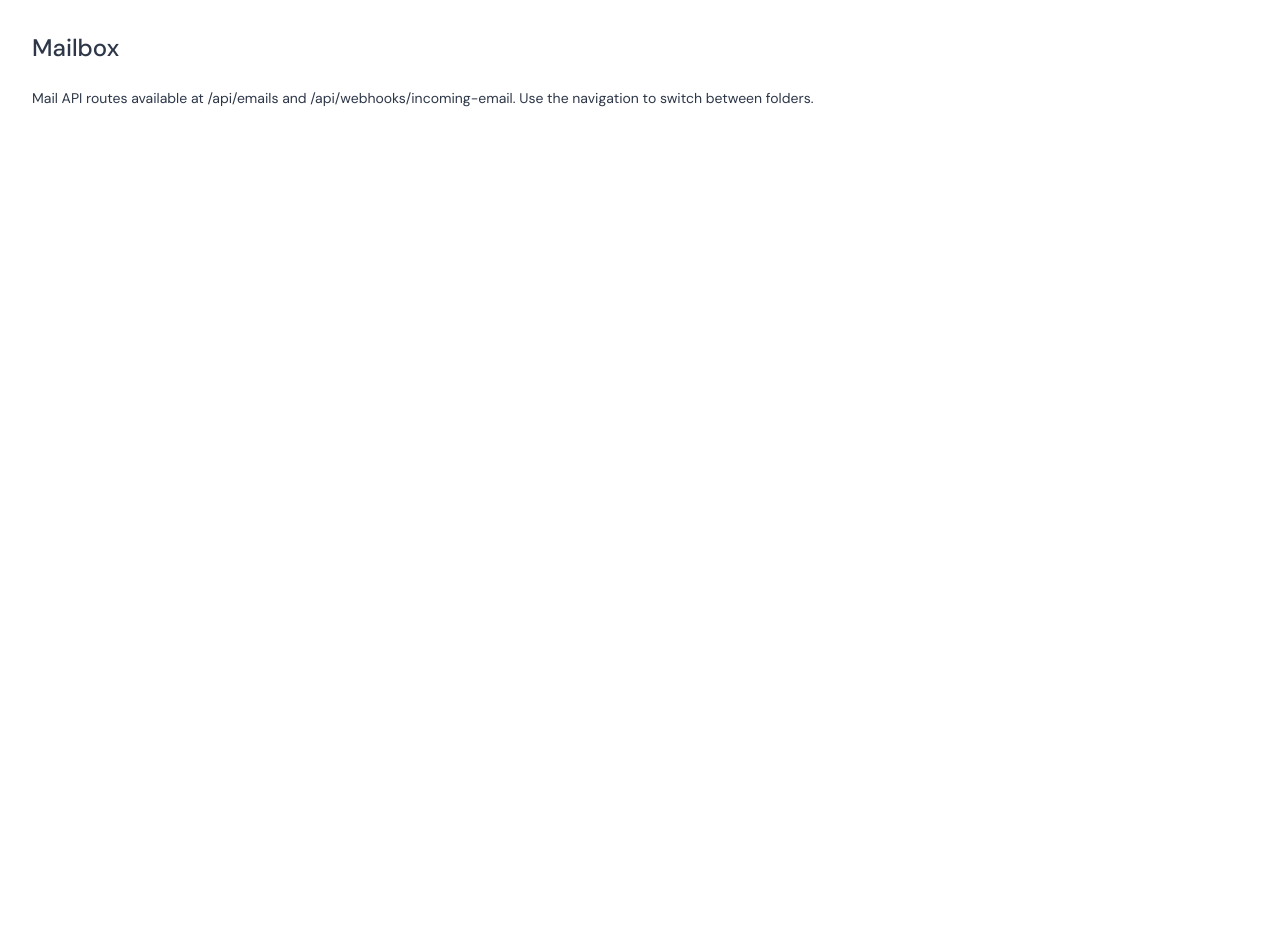
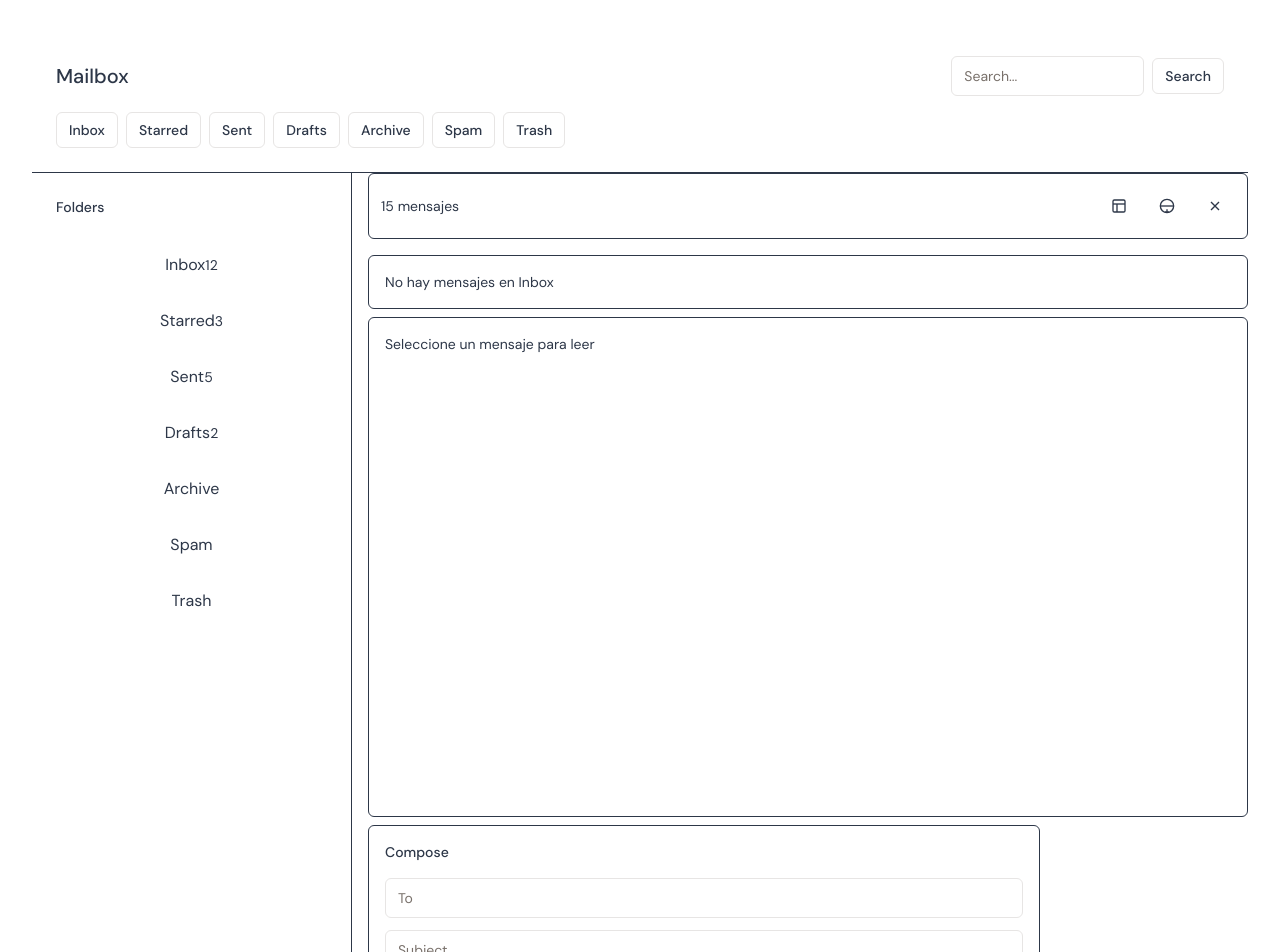
Before and after one commit to Airhonreality/criminon.org.co, a Next.js app: page /mail in a window 1280 px wide. Shown: the top 952 px of the page. Before the commit the page ends 800 px from the top, so only its background shows below. Built offline with nearby package versions, Linux system fonts and the light colour scheme; no server answers; a web font is replaced by a local one.

Commit message:
feat: mail phase 5 UI components - layout, header, sidebar, toolbar, composer

```diff
--- a/src/app/mail/page.tsx
+++ b/src/app/mail/page.tsx
@@ -1,11 +1,5 @@
+import MailLayout from "@/components/mail/MailLayout";
+
 export default function MailPage() {
-  return (
-    <main className="min-h-screen bg-background p-6 md:p-8">
-      <h1 className="text-2xl font-medium mb-6">Mailbox</h1>
-      <p className="text-sm text-muted-foreground">
-        Mail API routes available at /api/emails and /api/webhooks/incoming-email.
-        Use the navigation to switch between folders.
-      </p>
-    </main>
-  );
+  return <MailLayout />;
 }
--- /dev/null
+++ b/src/components/mail/MailComposer.tsx
@@ -0,0 +1,53 @@
+import { sendEmail } from "@/lib/resend";
+import { useState } from "react";
+import { Button } from "@/components/ui/button";
+import { Input } from "@/components/ui/input";
+import { Textarea } from "@/components/ui/textarea";
+
+export default function MailComposer() {
+  const [to, setTo] = useState("");
+  const [subject, setSubject] = useState("");
+  const [body, setBody] = useState("");
+  const [sending, setSending] = useState(false);
+
+  const handleSend = async () => {
+    if (!to || !subject || !body) return;
+    setSending(true);
+    try {
+      await sendEmail({ to, subject, html: `<p>${body}</p>`, text: body });
+    } catch (e) {
+      console.error("Send error", e);
+    } finally {
+      setSending(false);
+    }
+  };
+
+  return (
+    <div className="border rounded-md p-4 bg-card max-w-2xl">
+      <h2 className="text-sm font-medium mb-4">Compose</h2>
+      <div className="grid grid-cols-1 gap-3 mb-4">
+        <Input
+          placeholder="To"
+          value={to}
+          onChange={(e) => setTo(e.target.value)}
+          disabled={sending}
+        />
+        <Input
+          placeholder="Subject"
+          value={subject}
+          onChange={(e) => setSubject(e.target.value)}
+          disabled={sending}
+        />
+      </div>
+      <Textarea
+        placeholder="Body"
+        value={body}
+        onChange={(e) => setBody(e.target.value)}
+        disabled={sending}
+      />
+      <Button onClick={handleSend} disabled={sending || !to || !subject || !body}>
+        {sending ? "Sending..." : "Send"}
+      </Button>
+    </div>
+  );
+}
--- /dev/null
+++ b/src/components/mail/MailHeader.tsx
@@ -0,0 +1,49 @@
+import { Button } from "@/components/ui/button";
+import { Input } from "@/components/ui/input";
+import { useState } from "react";
+
+export default function MailHeader() {
+  const [search, setSearch] = useState("");
+
+  return (
+    <header className="border-b border-border p-4 md:p-6 bg-card">
+      <div className="flex items-center justify-between mb-4">
+        <h1 className="text-xl font-medium">Mailbox</h1>
+        <div className="flex items-center gap-2">
+          <Input
+            placeholder="Search..."
+            value={search}
+            onChange={(e) => setSearch(e.target.value)}
+            className="flex-1"
+          />
+          <Button variant="outline" size="sm">
+            Search
+          </Button>
+        </div>
+      </div>
+      <div className="flex flex-wrap gap-2">
+        <Button variant="outline" size="sm">
+          Inbox
+        </Button>
+        <Button variant="outline" size="sm">
+          Starred
+        </Button>
+        <Button variant="outline" size="sm">
+          Sent
+        </Button>
+        <Button variant="outline" size="sm">
+          Drafts
+        </Button>
+        <Button variant="outline" size="sm">
+          Archive
+        </Button>
+        <Button variant="outline" size="sm">
+          Spam
+        </Button>
+        <Button variant="outline" size="sm">
+          Trash
+        </Button>
+      </div>
+    </header>
+  );
+}
--- /dev/null
+++ b/src/components/mail/MailLayout.tsx
@@ -0,0 +1,25 @@
+import MailHeader from "./MailHeader";
+import MailSidebar from "./MailSidebar";
+import MailToolbar from "./MailToolbar";
+import MailList from "./MailList";
+import MailReader from "./MailReader";
+import MailComposer from "./MailComposer";
+
+export default function MailLayout() {
+  return (
+    <div className="min-h-screen bg-background p-4 md:p-8">
+      <MailHeader />
+      <div className="flex flex-col md:flex-row gap-4">
+        <MailSidebar />
+        <div className="flex-1 flex flex-col gap-4">
+          <MailToolbar />
+          <div className="flex-1 flex flex-col gap-2">
+            <MailList />
+            <MailReader />
+            <MailComposer />
+          </div>
+        </div>
+      </div>
+    </div>
+  );
+}
--- /dev/null
+++ b/src/components/mail/MailList.tsx
@@ -0,0 +1,7 @@
+export default function MailList() {
+  return (
+    <div className="border rounded-md p-4 bg-card">
+      <p className="text-sm text-muted-foreground">No hay mensajes en Inbox</p>
+    </div>
+  );
+}
--- /dev/null
+++ b/src/components/mail/MailReader.tsx
@@ -0,0 +1,7 @@
+export default function MailReader() {
+  return (
+    <div className="border rounded-md p-4 bg-card h-[500px]">
+      <p className="text-sm text-muted-foreground">Seleccione un mensaje para leer</p>
+    </div>
+  );
+}
--- /dev/null
+++ b/src/components/mail/MailSidebar.tsx
@@ -0,0 +1,52 @@
+import { Menu } from "lucide-react";
+
+export default function MailSidebar() {
+  return (
+    <aside className="w-64 md:w-80 border-r border-border p-4 md:p-6 bg-card">
+      <h2 className="text-sm font-medium mb-6 text-muted-foreground">Folders</h2>
+      <nav>
+        <ul className="space-y-2">
+          <li>
+            <button className="w-full justify-between p-3 rounded-md hover:bg-muted/50 transition-colors">
+              Inbox
+              <span className="text-sm text-muted-foreground">12</span>
+            </button>
+          </li>
+          <li>
+            <button className="w-full justify-between p-3 rounded-md hover:bg-muted/50 transition-colors">
+              Starred
+              <span className="text-sm text-muted-foreground">3</span>
+            </button>
+          </li>
+          <li>
+            <button className="w-full justify-between p-3 rounded-md hover:bg-muted/50 transition-colors">
+              Sent
+              <span className="text-sm text-muted-foreground">5</span>
+            </button>
+          </li>
+          <li>
+            <button className="w-full justify-between p-3 rounded-md hover:bg-muted/50 transition-colors">
+              Drafts
+              <span className="text-sm text-muted-foreground">2</span>
+            </button>
+          </li>
+          <li>
+            <button className="w-full justify-between p-3 rounded-md hover:bg-muted/50 transition-colors">
+              Archive
+            </button>
+          </li>
+          <li>
+            <button className="w-full justify-between p-3 rounded-md hover:bg-muted/50 transition-colors">
+              Spam
+            </button>
+          </li>
+          <li>
+            <button className="w-full justify-between p-3 rounded-md hover:bg-muted/50 transition-colors">
+              Trash
+            </button>
+          </li>
+        </ul>
+      </nav>
+    </aside>
+  );
+}
--- /dev/null
+++ b/src/components/mail/MailToolbar.tsx
@@ -0,0 +1,29 @@
+import { Button } from "@/components/ui/button";
+import { Menu } from "lucide-react";
+
+export default function MailToolbar() {
+  return (
+    <div className="flex items-center justify-between p-3 rounded-md border border-border bg-card">
+      <span className="text-sm text-muted-foreground">
+        15 mensajes
+      </span>
+      <div className="flex items-center gap-2">
+        <Button size="icon" variant="ghost">
+          <svg xmlns="http://www.w3.org/2000/svg" className="h-4 w-4" viewBox="0 0 24 24" fill="none" stroke="currentColor" strokeWidth="2">
+            <rect x="3" y="3" width="18" height="18" rx="2" ry="2"/>
+            <line x1="3" y1="9" x2="21" y2="9"/>
+            <line x1="9" y1="21" x2="9" y2="9"/>
+          </svg>
+        </Button>
+        <Button size="icon" variant="ghost">
+          <svg xmlns="http://www.w3.org/2000/svg" className="h-4 w-4" viewBox="0 0 24 24" fill="none" stroke="currentColor" strokeWidth="2">
+            <circle cx="12" cy="12" r="10"/><line x1="2" y1="12" x2="22" y2="12"/><line x1="9" y1="21" x2="15" y2="21"/><line x1="12" y1="17" x2="12" y2="21"/></svg>
+        </Button>
+        <Button size="icon" variant="ghost">
+          <svg xmlns="http://www.w3.org/2000/svg" className="h-4 w-4" viewBox="0 0 24 24" fill="none" stroke="currentColor" strokeWidth="2">
+            <path d="M18 6L6 18M6 6l12 12"/></svg>
+        </Button>
+      </div>
+    </div>
+  );
+}
```
